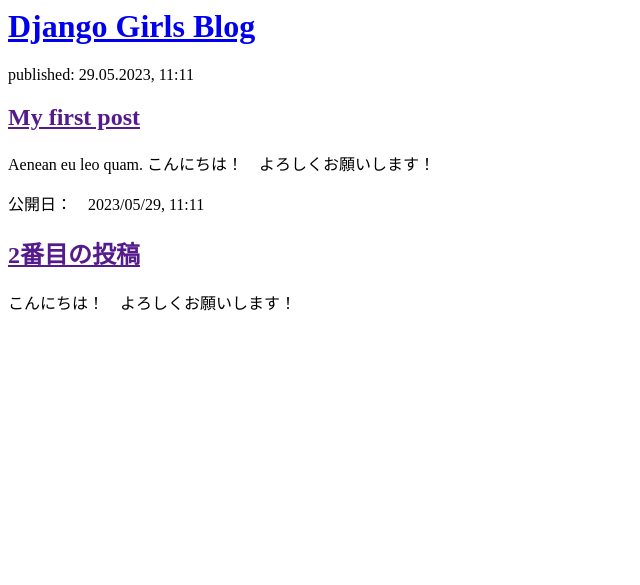
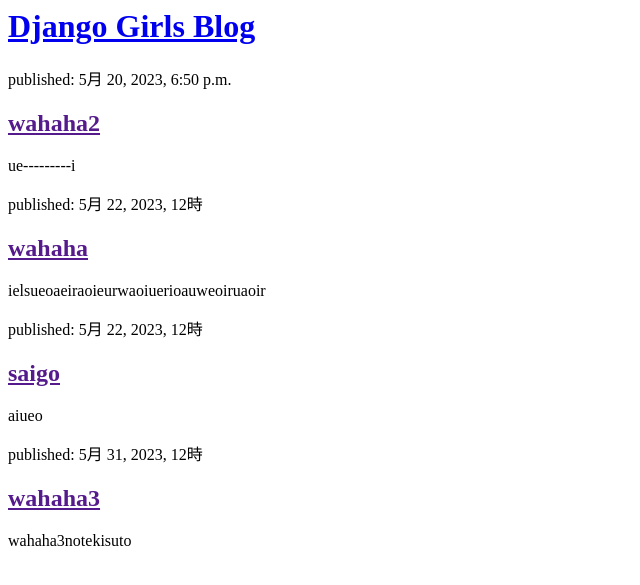
Before and after one commit to Ochin7/my-first-blog, a Django app: page / in a window 1280 px wide. Shown: the top 585 px of the page, without its empty margins (0-640 px from the left). Run offline with Django 3.2, Linux system fonts and the light colour scheme; data comes from the database, SQL or seed files in the repository.

Commit message:
Modified templates to display posts from database.

```diff
--- a/blog/templates/blog/post_list.html
+++ b/blog/templates/blog/post_list.html
@@ -7,16 +7,13 @@
             <h1><a href="/">Django Girls Blog</a></h1>
         </div>
 
-        <div>
-            <p>published: 29.05.2023, 11:11</p>
-            <h2><a href="">My first post</a></h2>
-            <p>Aenean eu leo quam. こんにちは！　よろしくお願いします！</p>
-        </div>
+        {% for post in posts%}
+            <div>
+                <p>published: {{ post.published_at}}</p>
+                <h2><a href="">{{ post.title}}</a></h2>
+                <p>{{ post.text|linebreaksbr }}</p>
+            </div>
+        {% endfor %}
 
-        <div>
-            <p>公開日：　2023/05/29, 11:11</p>
-            <h2><a href="">2番目の投稿</a></h2>
-            <p>こんにちは！　よろしくお願いします！</p>
-        </div>
     </body>
 </html>
--- a/blog/views.py
+++ b/blog/views.py
@@ -1,5 +1,8 @@
 from django.shortcuts import render
+from django.utils import timezone
+from .models import Post
 
 def post_list(request):
-    return render(request, 'blog/post_list.html',{})
+    posts = Post.objects.filter(published_at__lte=timezone.now()).order_by('published_at')
+    return render(request, 'blog/post_list.html',{'posts':posts})
 # Create your views here.
```
Also changed, not shown: blog/migrations/0002_auto_20230601_2353.py (added), db.sqlite3.
